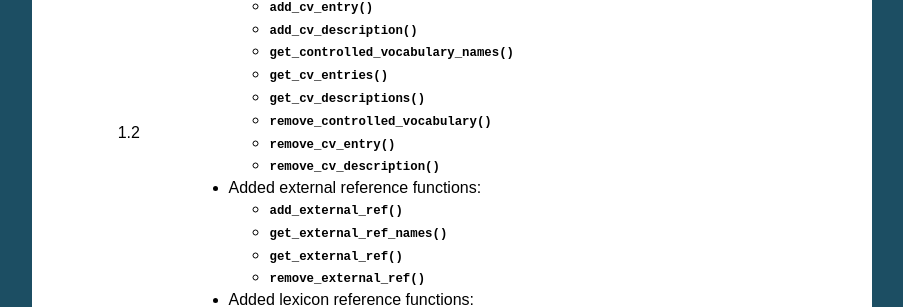
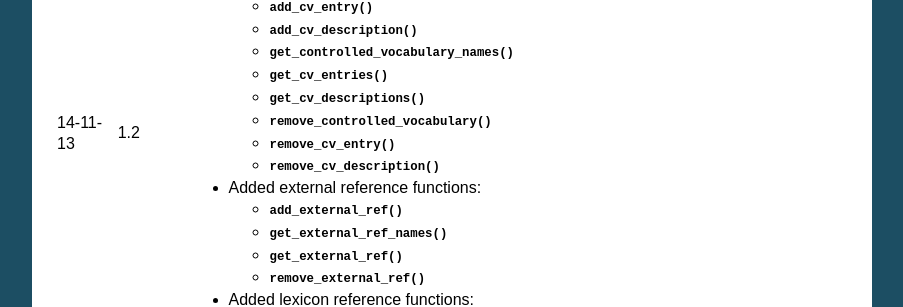
Before and after one commit to dopefishh/pympi, a Sphinx documentation site: the page built from source/index.rst, in a window 1280 px wide and 900 px high, scrolled down 459 px. Shown: the part 146-453 px from the top of the window, without its empty margins (198-1101 px from the left). Built offline with Sphinx 7.4.7, drawn with Linux system fonts in a browser that asks for light colours.

Commit message:
version 1.2

```diff
--- a/source/index.rst
+++ b/source/index.rst
@@ -33,7 +33,7 @@ Changelog
 +------------+---------+------------------------------------------------------+
 | Date       | Version | Changelog                                            |
 +============+=========+======================================================+
-|            | 1.2     | - Bugfixes.                                          |
+| 14-11-13   | 1.2     | - Bugfixes.                                          |
 |            |         | - Changed the names of the insert functions, the old |
 |            |         |   names are still usable. But the preferable method  |
 |            |         |   is to use the new functions:                       |
```
